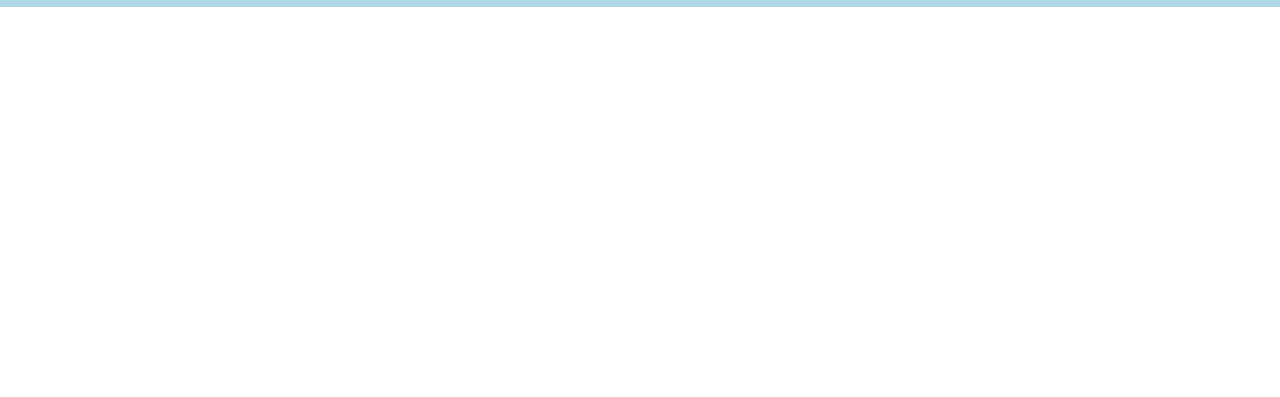
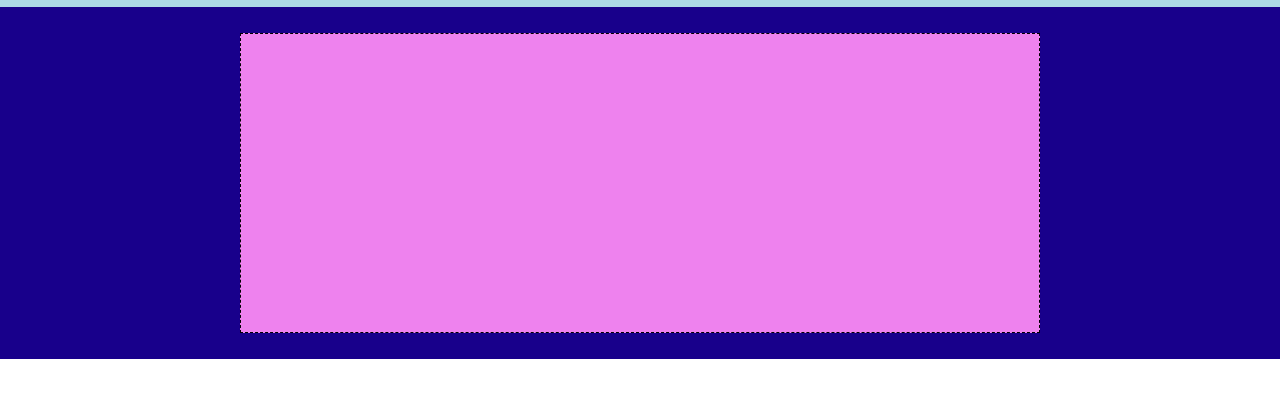
Before and after one commit to vitodursopettersson/htmlcss-struttura-discord, a plain HTML site: page index.html in a window 1280 px wide. Shown: the part 47-444 px from the top of the page. Drawn offline with Linux system fonts and the light colour scheme.

Commit message:
feat: above

```diff
--- a/css/style.css
+++ b/css/style.css
@@ -9,6 +9,10 @@ Reset Default
     margin: 0;
     box-sizing: border-box;
 }
+
+
+
+
 
 /*
 ***************
@@ -22,11 +26,19 @@ body {
     font-size: 14px;
 }
 
+section {
+    padding: 26px 0px;
+}
+
 .container {
     width: 1000px;
     margin: 0 auto;
     display: flex;
 }
+
+
+
+
 
 /*
 +++++++++++++++
@@ -34,21 +46,42 @@ Debug
 +++++++++++++++
 */
 
+/* Debug Common */
+
 .debug>*>*>* {
     border: black dashed 1px;
 }
+
+.debug main .container {
+    height: 400px;
+}
+
+/* Debug Header */
 
 .debug header {
     background-color: #ADD8E6;
 }
 
-.debug .container {
+.debug header .container>* {
+    padding: 8px;
     background-color: #DAA520;
 }
 
-.debug header .container>* {
-    padding: 8px;
+/* Debug Above */
+
+.debug .above {
+    background-color: #18008B;
 }
+
+.debug .above .container {
+    background-color: #EE82EE;
+    width: 800px;
+}
+
+.debug main .container {
+    height: 300px;
+}
+
 
 /*
 ---------------
@@ -69,14 +102,24 @@ nav {
     text-align: center;
 }
 
-.login {
-    width: 20%;
-    text-align: end;
-}
-
 .menu {
     list-style: none;
     display: flex;
     justify-content: center;
     gap: 10px;
 }
+
+.login {
+    width: 20%;
+    text-align: end;
+}
+
+
+
+
+
+/*
+---------------
+Main
+---------------
+*/
--- a/index.html
+++ b/index.html
@@ -41,6 +41,14 @@
         </div>
     </header>
 
+    <main>
+
+        <!-- Above -->
+        <section class="above">
+            <div class="container"></div>
+        </section>
+
+    </main>
 </body>
 
 </html>
```
